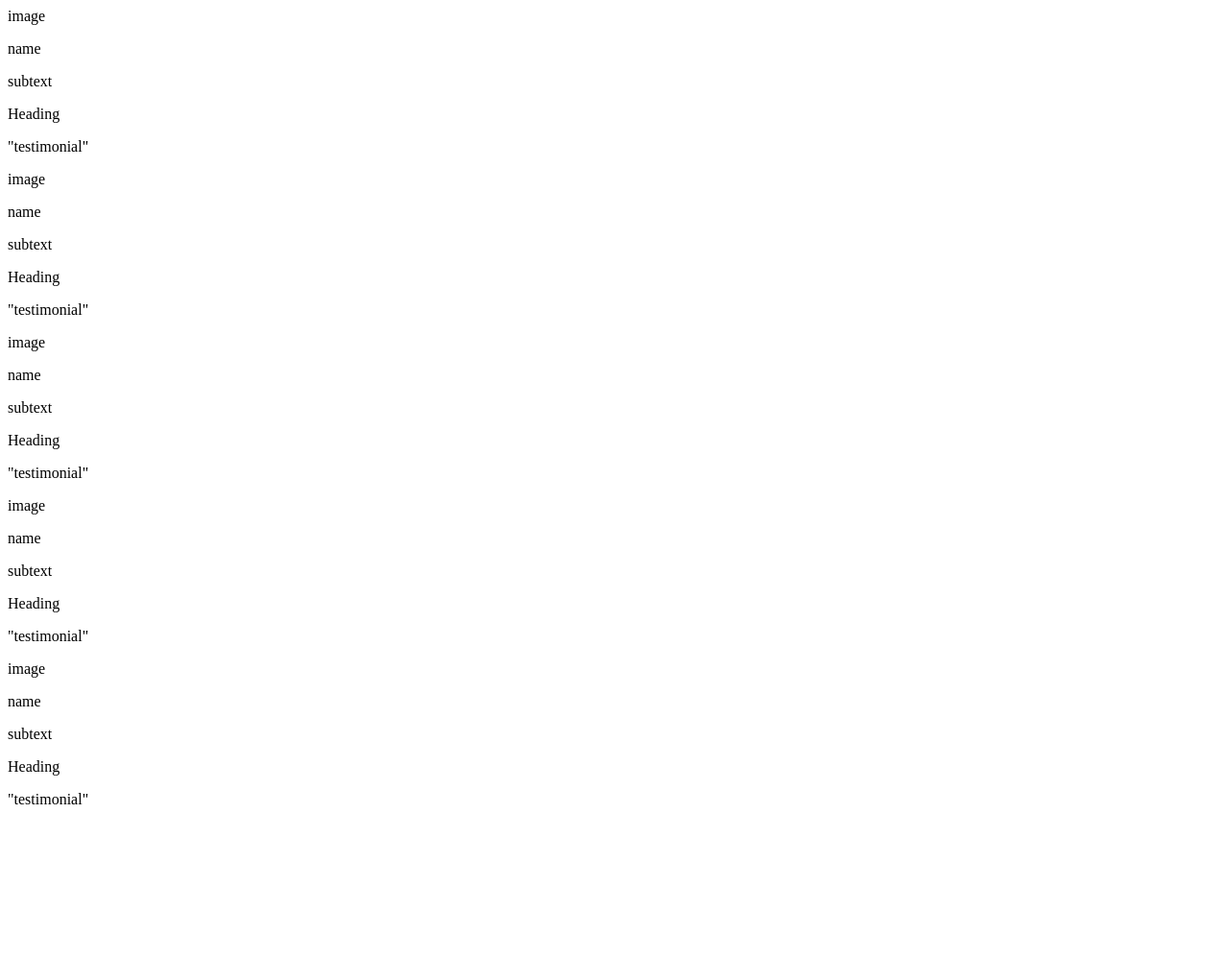
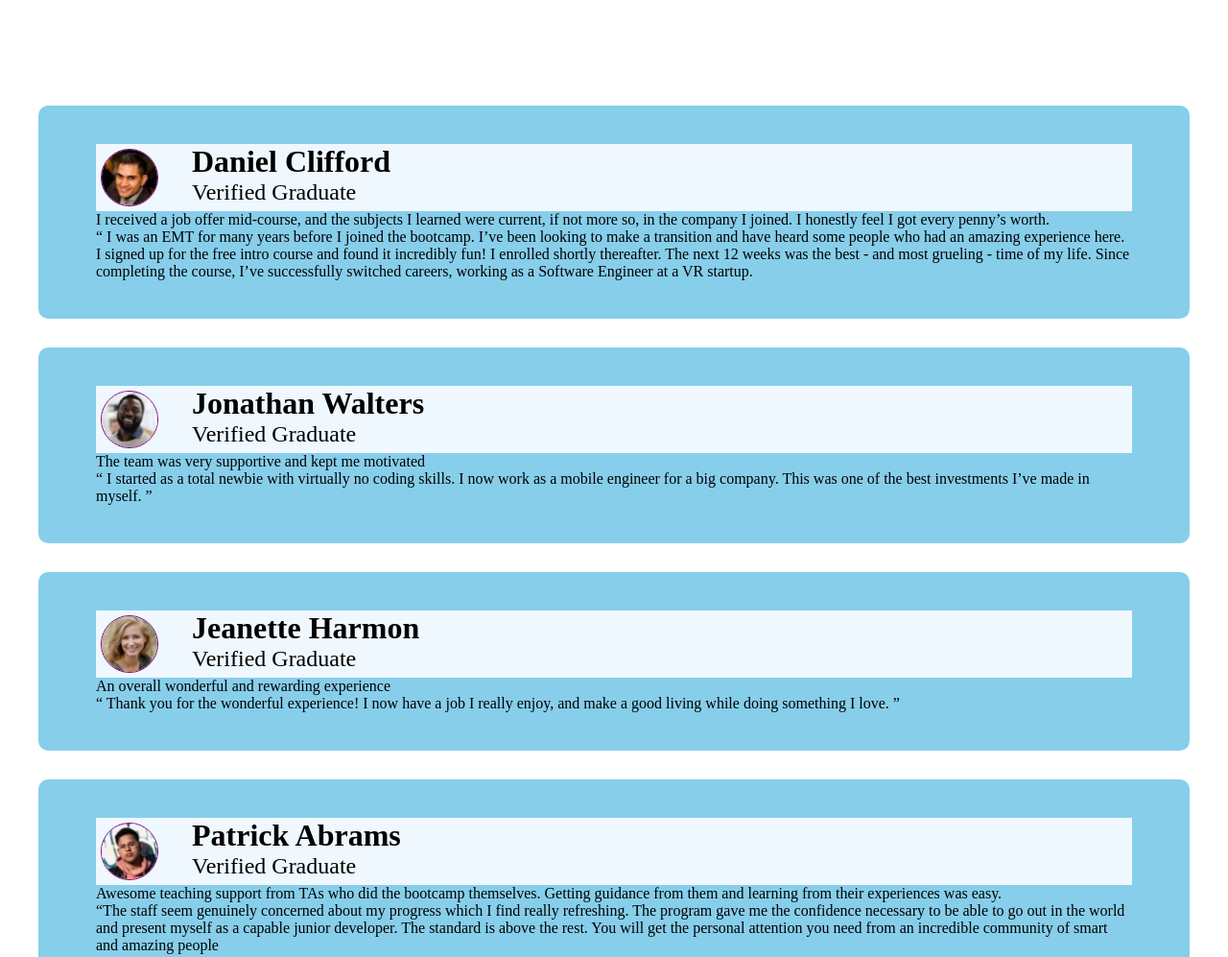
Before and after one commit to cjay44/FEM---Testimonials-grid-section, a plain HTML site: page index.html in a window 1280 px wide. Shown: the top 997 px of the page at 96% size. Before the commit the page ends 858 px from the top, so only its background shows below. Drawn offline with Linux system fonts and the light colour scheme.

Commit message:
Foundations of HTML and basic css

```diff
--- a/index.html
+++ b/index.html
@@ -1,84 +1,83 @@
 <html>
     <head>
         <title>FEM | Testimonials</title>
-        <meta>
-        <link rel="stylesheet" href="styles.js">
+        <link rel="stylesheet" href="styles.css">
     </head>
     <body>
         <main class="grid-container">
-            <div class="Grid-child-1">
+            <div class="grid-child-1 grid-children" >
                 <div class="name-container">
                     <div class="image">
-                        <p>image</p>
+                    <img src="assets/image-daniel.jpg" alt="">
                     </div>
-                    <div class="name">
-                            <p> name </p>
-                            <p> subtext</p>
+                    <div class="name-container-text">
+                            <p class="name"> Daniel Clifford  </p>
+                            <p class="subtext"> Verified Graduate </p>
                     </div>
                 </div>
                 <div class="testimonial-container">
-                    <p class="heading">Heading</p>
-                    <p class="testimonial"> "testimonial" </p>
+                    <p class="heading">I received a job offer mid-course, and the subjects I learned were current, if not more so, in the company I joined. I honestly feel I got every penny’s worth.</p>
+                    <p class="testimonial"> “ I was an EMT for many years before I joined the bootcamp. I’ve been looking to make a transition and have heard some people who had an amazing experience here. I signed up for the free intro course and found it incredibly fun! I enrolled shortly thereafter. The next 12 weeks was the best - and most grueling - time of my life. Since completing the course, I’ve successfully switched careers, working as a Software Engineer at a VR startup. </p>
                 </div>
             </div>
-            <div class="Grid-child-2">
+            <div class="grid-child-2 grid-children">
                 <div class="name-container">
                     <div class="image">
-                        <p>image</p>
+                        <img src="assets/image-jonathan.jpg" alt="">
                     </div>
-                    <div class="name">
-                            <p> name </p>
-                            <p> subtext</p>
+                    <div class="name-container-text">
+                            <p class="name"> Jonathan Walters </p>
+                            <p class="subtext"> Verified Graduate</p>
                     </div>
                 </div>
                 <div class="testimonial-container">
-                    <p class="heading">Heading</p>
-                    <p class="testimonial"> "testimonial" </p>
+                    <p class="heading">The team was very supportive and kept me motivated </p>
+                    <p class="testimonial"> “ I started as a total newbie with virtually no coding skills. I now work as a mobile engineer for a big company. This was one of the best investments I’ve made in myself. ”  </p>
                 </div>
             </div>
-            <div class="Grid-child-3">
+            <div class="grid-child-3 grid-children">
                 <div class="name-container">
                     <div class="image">
-                        <p>image</p>
+                        <img src="assets/image-jeanette.jpg" alt="">
                     </div>
-                    <div class="name">
-                            <p> name </p>
-                            <p> subtext</p>
+                    <div class="name-container-text">
+                            <p class="name"> Jeanette Harmon </p>
+                            <p class="subtext"> Verified Graduate</p>
                     </div>
                 </div>
                 <div class="testimonial-container">
-                    <p class="heading">Heading</p>
-                    <p class="testimonial"> "testimonial" </p>
+                    <p class="heading">An overall wonderful and rewarding experience</p>
+                    <p class="testimonial"> “ Thank you for the wonderful experience! I now have a job I really enjoy, and make a good living while doing something I love. ” </p>
                 </div>
             </div>
-            <div class="Grid-child-4">
+            <div class="grid-child-4 grid-children">
                 <div class="name-container">
                     <div class="image">
-                        <p>image</p>
+                        <img src="assets/image-patrick.jpg" alt="">
                     </div>
-                    <div class="name">
-                            <p> name </p>
-                            <p> subtext</p>
+                    <div class="name-container-text">
+                            <p class="name"> Patrick Abrams </p>
+                            <p class="subtext"> Verified Graduate</p>
                     </div>
                 </div>
                 <div class="testimonial-container">
-                    <p class="heading">Heading</p>
-                    <p class="testimonial"> "testimonial" </p>
+                    <p class="heading">Awesome teaching support from TAs who did the bootcamp themselves. Getting guidance from them and learning from their experiences was easy.</p>
+                    <p class="testimonial"> “The staff seem genuinely concerned about my progress which I find really refreshing. The program gave me the confidence necessary to be able to go out in the world and present myself as a capable junior developer. The standard is above the rest. You will get the personal attention you need from an incredible community of smart and amazing people </p>
                 </div>
             </div>
-            <div class="Grid-child-5">
+            <div class="grid-child-5 grid-children">
                 <div class="name-container">
                     <div class="image">
-                        <p>image</p>
+                        <img src="assets/image-kira.jpg" alt="">
                     </div>
-                    <div class="name">
-                            <p> name </p>
-                            <p> subtext</p>
+                    <div class="name-container-text">
+                            <p class="name"> Kira Whittle  </p>
+                            <p class="subtext"> Verified Graduate</p>
                     </div>
                 </div>
                 <div class="testimonial-container">
-                    <p class="heading">Heading</p>
-                    <p class="testimonial"> "testimonial" </p>
+                    <p class="heading"> Such a life-changing experience. Highly recommended!</p>
+                    <p class="testimonial"> “ Before joining the bootcamp, I’ve never written a line of code. I needed some structure from professionals who can help me learn programming step by step. I was encouraged to enroll by a former student of theirs who can only say wonderful things about the program. The entire curriculum and staff did not disappoint. They were very hands-on and I never had to wait long for assistance. The agile team project, in particular, was outstanding. It took my learning to the next level in a way that no tutorial could ever have. In fact, I’ve often referred to it during interviews as an example of my developent experience. It certainly helped me land a job as a full-stack developer after receiving multiple offers. 100% recommend! ” </p>
                 </div>
             </div>
         </main>
--- /dev/null
+++ b/styles.css
@@ -0,0 +1,55 @@
+* {
+    padding: 0;
+    margin: 0;
+    box-sizing: border-box;
+}
+
+body {
+    width: 100vw;
+    display: flex;
+    justify-content: center;
+}
+
+.grid-container {
+    width: 100%;
+    padding: 80px 40px;
+}
+
+.grid-children {
+    width: 100%;
+    background-color: skyblue;
+    border-radius: 10px;
+    margin: 30px 0px;
+    padding: 40px 60px;
+}
+
+.name-container {
+    display: flex;
+    width: 100%;
+    background-color: aliceblue;
+    height: auto;
+    flex-flow: row;
+}
+
+.image > img {
+    width: 60px;
+    border-radius: 50px;
+    border: 1.5px solid purple;
+}
+
+.image {
+    width: 60px;
+    padding: 5px;
+    margin-right: 40px;
+}
+
+.name {
+    font-weight: bold;
+    font-size:2rem;
+    display: block;
+}
+
+.subtext {
+    font-size: 1.5rem;
+    display: block;
+}
```
Also changed, not shown: styles.js (deleted), 4 other files.
